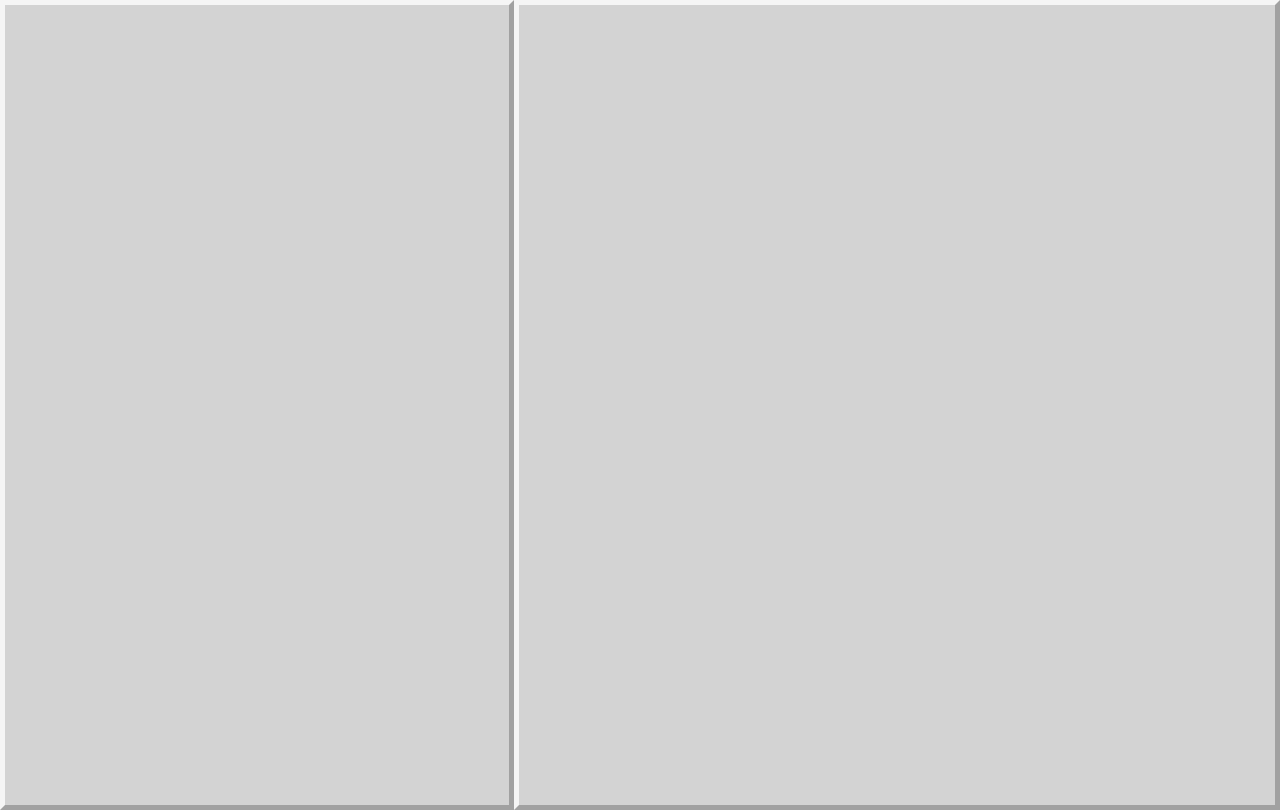
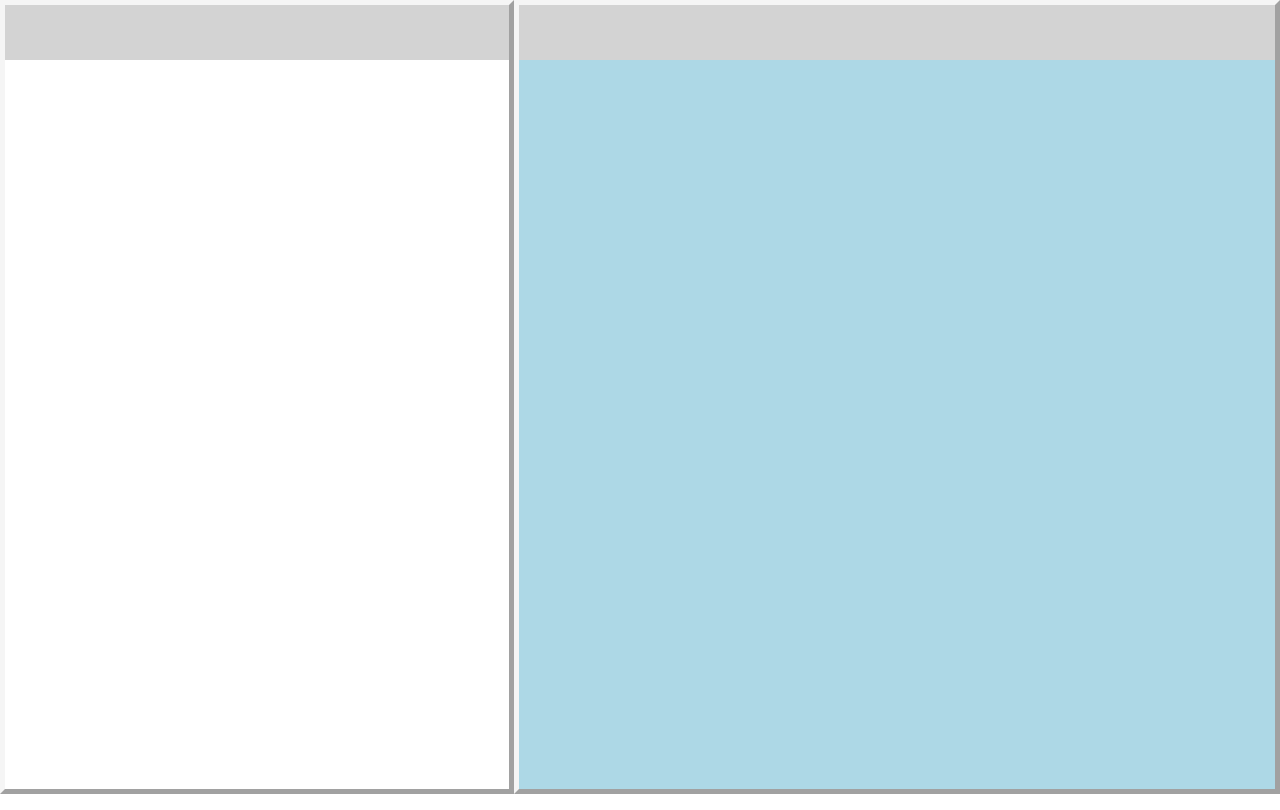
Before and after one commit to LydiaV2001/GlobalGameJam2024, a plain HTML site: page index.html in a window 1280 px wide. Drawn offline with Linux system fonts and the light colour scheme.

Commit message:
Simple WIndows

```diff
--- a/index.html
+++ b/index.html
@@ -11,13 +11,14 @@
 <body>
 
     <div id = "notepad_window" class = "window">
+        <div class = "grab_bar"></div>
         <div id = "notepad">
 
         </div>
     </div>
     <div id = "squeaker_window" class = "window">
-        <div id = "sqeaker">
-
+        <div class = "grab_bar"></div>
+        <div id = "squeaker">
         </div>
     </div>
 
--- a/styles.css
+++ b/styles.css
@@ -13,21 +13,31 @@ body {
 }
 
 .window {
-    height: 100%;
-    justify-content: center;
-    align-items: center;
+    display: flex;
+    flex-direction: column;
+    height: 98%;
     background-color: lightgray;
     border: whitesmoke outset 5px;
 }
 
 .grab_bar {
-    height: 10px;
+    display: flex;
+    flex-direction: row-reverse;
+    height: 7%;
+    width: 100%;
+    background-color: lightgrey;
 }
 
 #notepad {
     background-color: white;
+    min-height: 93%;
+    width: 100%;
+    max-height: 100%;
 }
 
 #squeaker {
-    background-color: blue;
+    background-color: lightblue;
+    min-height: 93%;
+    width: 100%;
+    max-height: 100%;
 }
```
